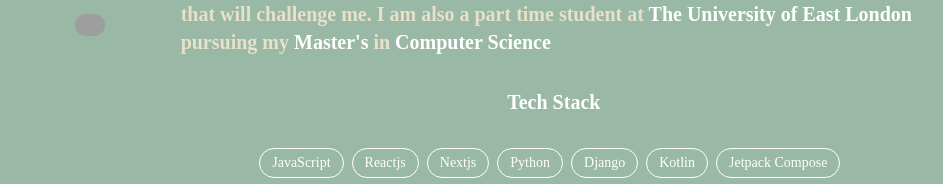
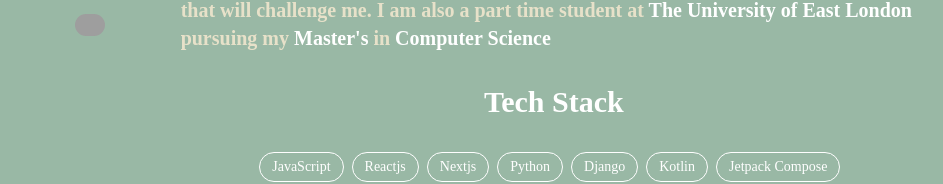
Before and after one commit to laualuoch/aluoch., a React (Create React App) app: page / in a window 1280 px wide. Shown: the part 467-651 px from the top of the page, without its empty margins (161-1104 px from the left). Built offline with nearby package versions, Linux system fonts and the light colour scheme; grey boxes are pictures that could not be loaded.

Commit message:
undo backeend integration temporarily

```diff
--- a/package.json
+++ b/package.json
@@ -2,7 +2,6 @@
   "name": "aluoch-dev",
   "version": "0.1.0",
   "homepage": "https://aluoch-dev.github.io",
-  "proxy": "http://127.0.0.1:5000",
   "private": false,
   "dependencies": {
     "@emailjs/browser": "^3.11.0",
@@ -28,6 +27,7 @@
     "react-router-hash-link": "^2.4.3",
     "react-scripts": "^5.0.1",
     "sass": "^1.65.1",
+    "split-type": "^0.3.3",
     "tw-elements": "^1.0.0-beta2",
     "web-vitals": "^2.1.4"
   },
--- a/public/index.html
+++ b/public/index.html
@@ -1,5 +1,5 @@
 <!DOCTYPE html>
-<html lang="en">
+<html lang="en" class="scroll-smooth">
   <head>
     <meta charset="utf-8" />
     <link rel="icon" href="%PUBLIC_URL%/favicon.ico" />
--- a/src/assets/main.css
+++ b/src/assets/main.css
@@ -1119,6 +1119,11 @@
     padding-right: 5rem;
   }
 
+  .lg\:text-3xl {
+    font-size: 1.875rem;
+    line-height: 2.25rem;
+  }
+
   .lg\:text-4xl {
     font-size: 2.25rem;
     line-height: 2.5rem;
```
Also changed, not shown: 1 other file (tests, documents, lock files or other folders).
